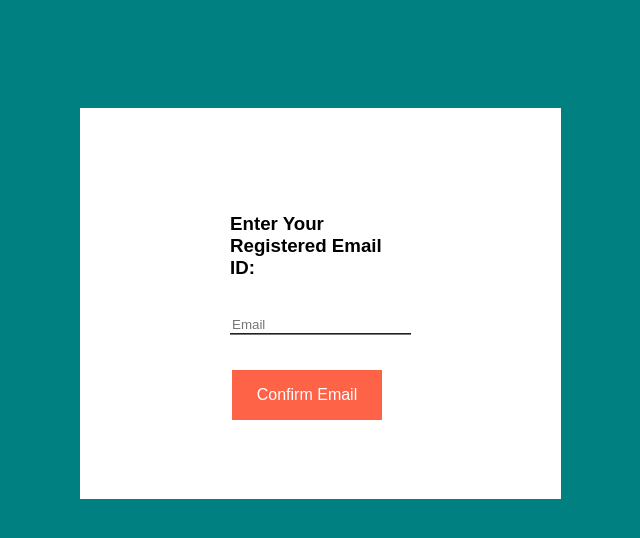
After one commit to Priyanka-Codenicely/PriyankaD-Codenicely, a Django app: page /forgotPasswordPage/ in a window 1280 px wide. The commit adds this page. Shown: the top 538 px of the page, without its empty margins (51-691 px from the left). Run offline with Django 3.2, Linux system fonts and the light colour scheme; some libraries are stand-ins or nearby versions.

Commit message:
First commit

```diff
--- a/blog/templates/blog/base.html
+++ b/blog/templates/blog/base.html
@@ -2,6 +2,14 @@
 <html>
 
 <head>
+    {% load static %}
+    <!-- Prism CSS
+    <link href="{% static "tinymce/css/prism.css" %}" rel="stylesheet">
+    <!-- Compiled and minified CSS
+    <link rel="stylesheet" href="https://cdnjs.cloudflare.com/ajax/libs/materialize/1.0.0/css/materialize.min.css">
+    <!-- Compiled and minified JavaScript for Materialize CSS -->
+    <!--script src="https://cdnjs.cloudflare.com/ajax/libs/materialize/1.0.0/js/materialize.min.js"></!--script>
+-->
 
     {% block script %}{% endblock %}
     <!-- Required meta tags -->
--- /dev/null
+++ b/blog/templates/blog/forgot_password.html
@@ -0,0 +1,51 @@
+{% extends "blog/base.html" %}
+{%  block  script %}
+
+<head>
+<link rel="stylesheet" type="text/css" href="forgot_password.css">
+</head>
+<style>
+
+input{
+
+border-top-style: hidden;
+border-right-style: hidden;
+border-left-style: hidden;
+border-bottom-style: groove;
+background-color: rgb(255, 255, 255);
+}
+
+.button {
+        border: none;
+        color: white;
+        padding: 10px;
+        text-align: center;
+        text-decoration: none;
+        display: inline-block;
+        font-size: 16px;
+        margin: 4px 2px;
+        cursor: pointer;
+        width: 150px;
+        height: 50px;
+        background-color: tomato;
+}
+
+</style>
+{% endblock %}
+{% block content %}
+<div style="background-color: white;padding:50px 150px 75px;float:right;margin-right: 160px;">
+    <br><br>
+<form method="post" action="forgotPassword/">
+    {% csrf_token %}
+<div>
+    <h3>Enter Your Registered Email ID:</h3><br>
+    <input type="email" name="email" placeholder="Email"><br><br>
+</div>
+<div>
+    <p style="font-size:13px;color:rgb(177, 8, 8)"> {{err_msg4}}</p>
+</div>
+<input class = "button" type="submit" value="Confirm Email">
+
+</form>
+</div>
+{% endblock %}
--- a/blog/templates/blog/otp.html
+++ b/blog/templates/blog/otp.html
@@ -31,7 +31,7 @@ function isNumberKey(evt) {
         {% csrf_token %}
         Enter the OTP sent to your registered E-mail address:<br> <br>
         <input type="text" name="otp" onkeypress="return isNumberKey(event)" oninput="limit(this);  "><br><br>
-        <input type="email" style="font-size:13px;color:rgb(177, 8, 8)" name = 'email' value="{{email}}" readonly>  </input>
+        <input type="hidden" style="font-size:13px;color:rgb(177, 8, 8)" name = 'email' value="{{email}}" readonly>  </input>
 
         <p style="font-size:13px;color:rgb(177, 8, 8)"> {{err_msg5}} </p>
         <input type="submit" class='button' value="Verify OTP">
--- a/blog/templates/blog/signup.html
+++ b/blog/templates/blog/signup.html
@@ -96,7 +96,7 @@
 {% block content %}
 <div style="background-color: white;padding:50px">
     <br><br>
-    <h2 align="center">Registeration Page</h2><br><br>
+    <h2 style="font-size: 40px;" align="center">Registration Page</h2><br><br>
 
     <form name="RegForm" method="post" action="/formSubmit/" style="margin-left: 160px;">
         {% csrf_token %}
--- a/blog/urls.py
+++ b/blog/urls.py
@@ -9,12 +9,27 @@ urlpatterns = [
     path("",views.register, name = 'register'),
     path('login/register/',views.register, name = 'register'),
     path('login/',views.login, name='blog-login'),
+    path('login/loginForm/',views.home, name="blog-home"),
     path('formSubmit/OTPresend/',views.OTPresend, name='blog-OTPresend'),
     path('formSubmit/', views.formSubmit,name = 'formSubmit'),
     path('home/', views.home,name = "blog-home"),
     path('OTPpage/', views.OTPpage,name = "blog-otp"),
     path('formSubmit/SubmitOTP/', views.SubmitOTP, name="blog-SubmitOTP"),
     path('formSubmit/OTPresend/SubmitOTP/', views.SubmitOTP, name="blog-SubmitOTP"),
+    path('forgotPasswordPage/forgotPassword/', views.forgotPassword, name = "blog-forgotPassword"),
+    path('forgotPasswordPage/', views.forgotPasswordPage, name = "blog-forgotPasswordPage"),
+    path('forgotPasswordPage/PasswordReset/', views.PasswordReset, name = "blog-PasswordReset"),
+    path('formSubmit/SubmitOTP/forgotPasswordPage/', views.forgotPasswordPage, name = "blog-forgotPasswordPage"),
+    path('formSubmit/SubmitOTP/forgotPasswordPage/forgotPassword/', views.forgotPassword, name = "blog-forgotPassword"),
+    path('formSubmit/SubmitOTP/forgotPasswordPage/PasswordReset/', views.PasswordReset, name = "blog-PasswordReset"),
+    path('formSubmit/SubmitOTP/forgotPasswordPage/forgotPassword/PasswordReset/', views.PasswordReset, name = "blog-PasswordReset"),
+    path('formSubmit/SubmitOTP/forgotPasswordPage/PasswordReset/home/', views.home,name = "blog-home"),
+    path('formSubmit/OTPresend/SubmitOTP/forgotPasswordPage/forgotPassword/PasswordReset/', views.PasswordReset, name = "blog-PasswordReset"),
+    path('formSubmit/OTPresend/SubmitOTP/forgotPasswordPage/', views.forgotPasswordPage, name = "blog-forgotPasswordPage"),
+    path('formSubmit/OTPresend/SubmitOTP/forgotPasswordPage/forgotPassword/', views.forgotPassword, name = "blog-forgotPassword"),
+    path('formSubmit/OTPresend/SubmitOTP/forgotPasswordPage/PasswordReset/', views.PasswordReset, name = "blog-PasswordReset"),
+    path('formSubmit/OTPresend/SubmitOTP/forgotPasswordPage/forgotPassword/PasswordReset/', views.PasswordReset, name = "blog-PasswordReset"),
+    path('formSubmit/OTPresend/SubmitOTP/forgotPasswordPage/PasswordReset/home/', views.home,name = "blog-home"),
 
 ]
 """
--- a/blog/views.py
+++ b/blog/views.py
@@ -129,7 +129,8 @@ def SubmitOTP(request):
             status = UserInfo.objects.get(email=email,otp=otp)
             status.user_status_verified = True
             status.save()
-            return render(request,'blog/home.html')
+            context['name']=status.user_name
+            return render(request,'blog/home.html',context)
         else:
             status = UserInfo.objects.get(email=email)
             status.user_status_verified = False
@@ -137,3 +138,57 @@ def SubmitOTP(request):
             context['email']=email
             context['err_msg5']="The OTP you entered is incorrect."
             return render(request, 'blog/otp.html', context)
+
+
+def forgotPasswordPage(request):
+    return render(request, 'blog/forgot_password.html')
+
+
+def forgotPassword(request):
+    context = {}
+    if request.method=='POST':
+        email = request.POST.get('email')
+        print(email)
+        if UserInfo.objects.filter(email=email).exists():
+            print('Its here')
+            user = UserInfo.objects.get(email=email)
+            newotp = generateOTP()
+            user.otp = newotp
+            print(user.otp)
+            user.save()
+            user.user_status_verified=False
+            user.save()
+            subject='OTP for resetting password'
+            message= '%s is your New OTP' %newotp
+            from_email= settings.EMAIL_HOST_USER
+            to_list=[user.email]
+            print("mail",to_list)
+            send_mail(subject,message,from_email,to_list)
+            context['email1']=user.email
+            print('email', context['email1'])
+            return render(request,'blog/passwordReset.html',context)
+        else:
+            context['err_msg4']="The Email id you entered doesn't exist.Please Sign Up "
+            return render(request,'blog/forgot_password.html',context)
+
+
+
+def PasswordReset(request):
+    context = {}
+    if request.method=='POST':
+        email = request.POST.get('email1')
+        print(email)
+        newotp = request.POST.get("otp")
+        print(newotp)
+        password1 = request.POST.get('password1')
+        if UserInfo.objects.filter(email=email,otp=newotp).exists():
+            print('this exists')
+            user = UserInfo.objects.get(email=email)
+            user.user_status_verified= True
+            user.save()
+            user.password1 = password1
+            user.save()
+            return render(request,'blog/home.html' )
+        else:
+            context['password_msg']="The OTP you entered didn't match"
+            return render(request, 'blog/passwordReset.html',context)
--- a/project1/settings.py
+++ b/project1/settings.py
@@ -38,6 +38,7 @@ INSTALLED_APPS = [
     'django.contrib.sessions',
     'django.contrib.messages',
     'django.contrib.staticfiles',
+    'materialize',
     'api',
     'crispy_forms',
 
```
Also changed, not shown: blog/templates/blog/forgot_password.css (added, +27 -0 lines), blog/templates/blog/home.html (+18 -7 lines), blog/templates/blog/passwordReset.html (added, +125 -0 lines), blog/templates/blog/signupflex.css (+6 -2 lines), blog/templates/blog/base.css (added), blog/templates/blog/home.css (added), db.sqlite3.
